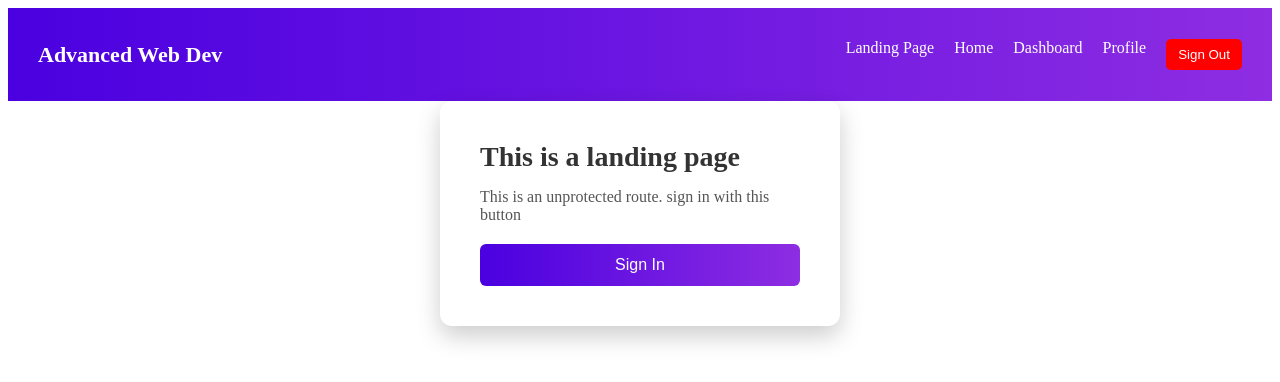
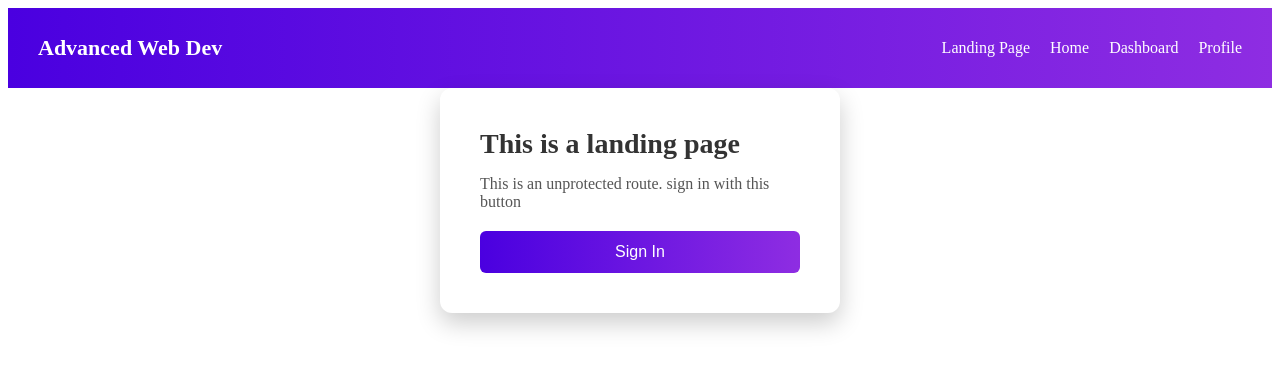
Before and after one commit to CarlosMtz1281/advanceWebDev, an Angular app in the folder frontend/webDev/: page / in a window 1280 px wide. Shown: the top 382 px of the page. Built offline with nearby package versions, Linux system fonts and the light colour scheme.

Commit message:
fixed sign out btn

```diff
--- a/frontend/webDev/src/app/navbar/navbar.component.html
+++ b/frontend/webDev/src/app/navbar/navbar.component.html
@@ -1,10 +1,12 @@
 <nav class="navbar">
     <div class="logo">Advanced Web Dev</div>
     <ul class="nav-links">
-    <li><a routerLink="/">Landing Page</a></li>
+      <li><a routerLink="/">Landing Page</a></li>
       <li><a routerLink="/home">Home</a></li>
       <li><a routerLink="/dashboard">Dashboard</a></li>
       <li><a routerLink="/profile">Profile</a></li>
-      <li><button class="btn-logout" (click)="logout()">Sign Out</button></li>
+
+      <!-- Conditionall render the sign out btn  -->
+      <li *ngIf="isUserAuthenticated()"><button class="btn-logout" (click)="logout()">Sign Out</button></li>
     </ul>
   </nav>
--- a/frontend/webDev/src/app/navbar/navbar.component.ts
+++ b/frontend/webDev/src/app/navbar/navbar.component.ts
@@ -18,4 +18,9 @@ export class NavbarComponent {
     this.authService.logout();
     this.router.navigate(['/']);
   }
+
+  isUserAuthenticated(): boolean {
+    console.log(this.authService.isUserAuthenticated());
+    return this.authService.isUserAuthenticated();
+  }
 }
```
